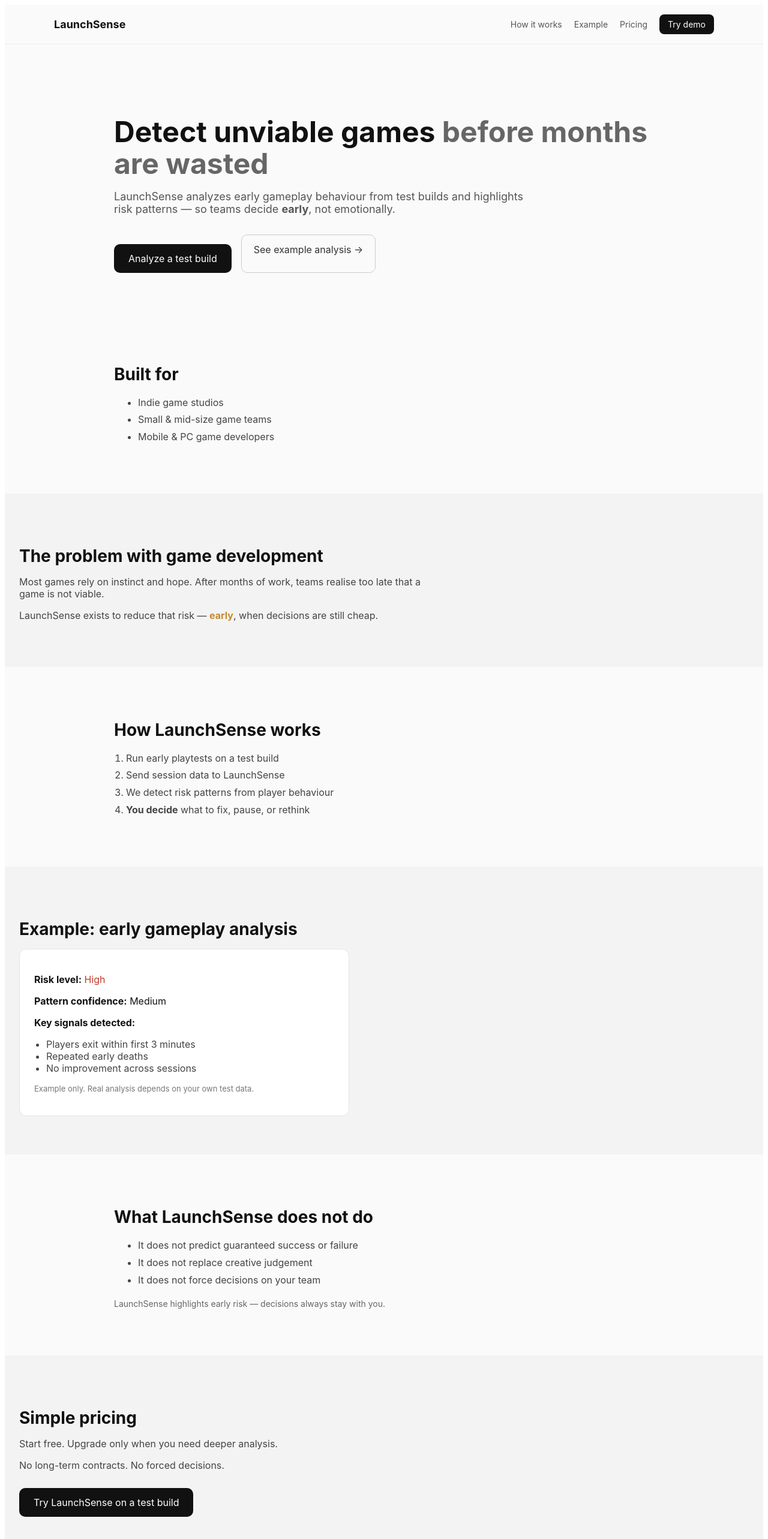
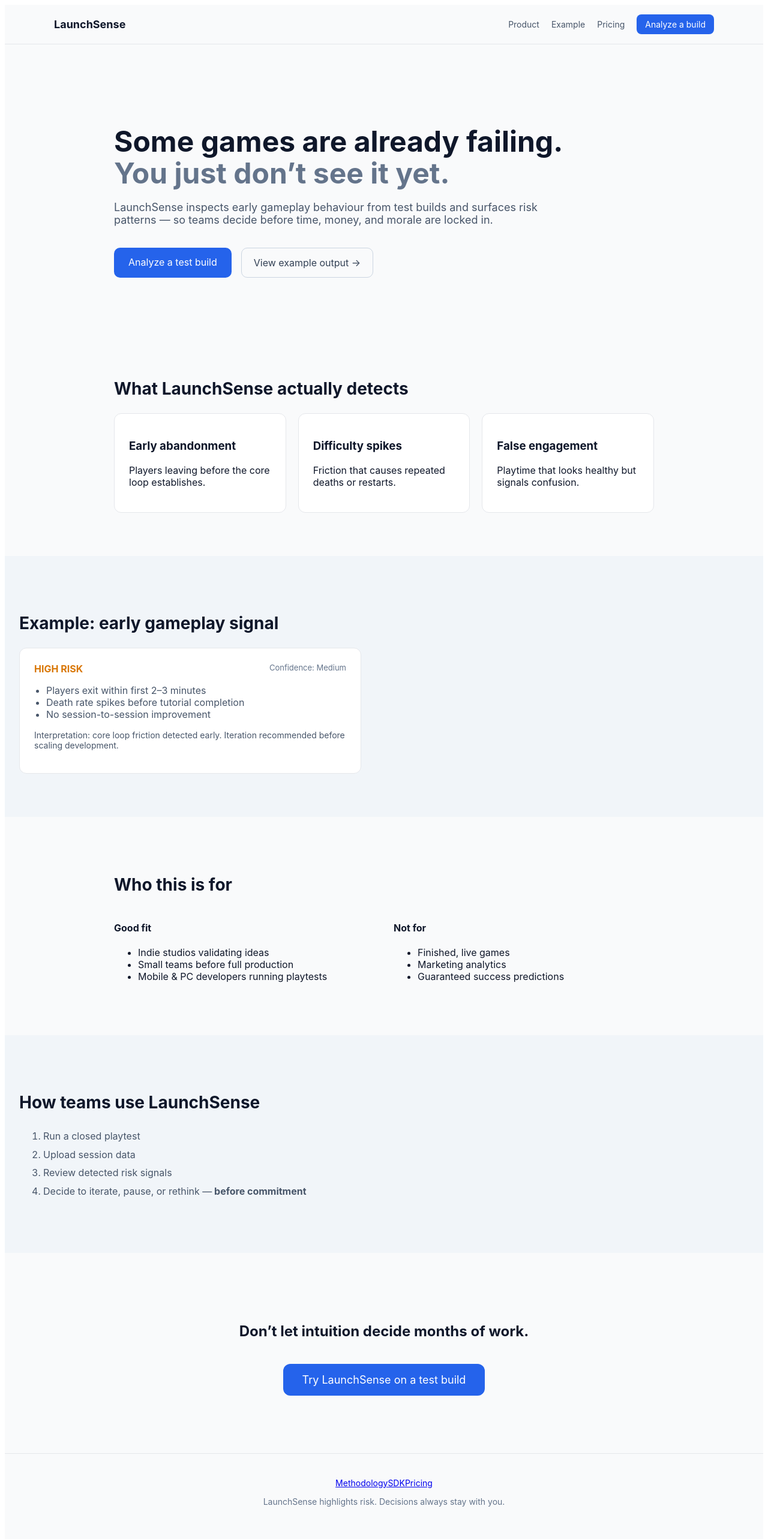
Before and after one commit to ashish98765/launchsense, a Next.js app in the folder frontend/: page / in a window 1280 px wide. Shown: the top 2566 px of the page at 60% size. Built offline with nearby package versions, Linux system fonts and the light colour scheme.

Commit message:
Update index.js

```diff
--- a/frontend/pages/index.js
+++ b/frontend/pages/index.js
@@ -6,10 +6,10 @@
         <div style={styles.navInner}>
           <div style={styles.logo}>LaunchSense</div>
           <nav style={styles.menu}>
-            <a href="#how" style={styles.navLink}>How it works</a>
+            <a href="#product" style={styles.navLink}>Product</a>
             <a href="#example" style={styles.navLink}>Example</a>
             <a href="#pricing" style={styles.navLink}>Pricing</a>
-            <a href="/demo" style={styles.primaryBtn}>Try demo</a>
+            <a href="/signup" style={styles.ctaNav}>Analyze a build</a>
           </nav>
         </div>
       </header>
@@ -17,102 +17,133 @@
       {/* HERO */}
       <section style={styles.hero}>
         <h1 style={styles.heroTitle}>
-          Detect unviable games <span style={styles.muted}>before months are wasted</span>
+          Some games are already failing.
+          <br />
+          <span style={styles.heroMuted}>
+            You just don’t see it yet.
+          </span>
         </h1>
 
         <p style={styles.heroSub}>
-          LaunchSense analyzes early gameplay behaviour from test builds
-          and highlights risk patterns — so teams decide <b>early</b>, not emotionally.
+          LaunchSense inspects early gameplay behaviour from test builds
+          and surfaces risk patterns — so teams decide before time, money,
+          and morale are locked in.
         </p>
 
         <div style={styles.heroCta}>
-          <a href="/signup" style={styles.primaryBtnLarge}>
+          <a href="/signup" style={styles.primaryBtn}>
             Analyze a test build
           </a>
           <a href="#example" style={styles.secondaryBtn}>
-            See example analysis →
+            View example output →
           </a>
         </div>
       </section>
 
-      {/* BUILT FOR */}
-      <section style={styles.section}>
-        <h2 style={styles.sectionTitle}>Built for</h2>
-        <ul style={styles.list}>
-          <li>Indie game studios</li>
-          <li>Small & mid-size game teams</li>
-          <li>Mobile & PC game developers</li>
-        </ul>
-      </section>
+      {/* WHAT IT DETECTS */}
+      <section id="product" style={styles.section}>
+        <h2 style={styles.sectionTitle}>
+          What LaunchSense actually detects
+        </h2>
 
-      {/* PROBLEM */}
-      <section style={styles.sectionAlt}>
-        <h2 style={styles.sectionTitle}>The problem with game development</h2>
-        <p style={styles.text}>
-          Most games rely on instinct and hope.
-          After months of work, teams realise too late that a game is not viable.
-        </p>
-        <p style={styles.text}>
-          LaunchSense exists to reduce that risk — <b style={{color:"#c58a2c"}}>early</b>,
-          when decisions are still cheap.
-        </p>
-      </section>
+        <div style={styles.grid}>
+          <div style={styles.card}>
+            <h3>Early abandonment</h3>
+            <p>
+              Players leaving before the core loop establishes.
+            </p>
+          </div>
 
-      {/* HOW IT WORKS */}
-      <section id="how" style={styles.section}>
-        <h2 style={styles.sectionTitle}>How LaunchSense works</h2>
-        <ol style={styles.steps}>
-          <li>Run early playtests on a test build</li>
-          <li>Send session data to LaunchSense</li>
-          <li>We detect risk patterns from player behaviour</li>
-          <li><b>You decide</b> what to fix, pause, or rethink</li>
-        </ol>
+          <div style={styles.card}>
+            <h3>Difficulty spikes</h3>
+            <p>
+              Friction that causes repeated deaths or restarts.
+            </p>
+          </div>
+
+          <div style={styles.card}>
+            <h3>False engagement</h3>
+            <p>
+              Playtime that looks healthy but signals confusion.
+            </p>
+          </div>
+        </div>
       </section>
 
       {/* EXAMPLE */}
       <section id="example" style={styles.sectionAlt}>
-        <h2 style={styles.sectionTitle}>Example: early gameplay analysis</h2>
+        <h2 style={styles.sectionTitle}>
+          Example: early gameplay signal
+        </h2>
 
-        <div style={styles.card}>
-          <p><b>Risk level:</b> <span style={{color:"#c0392b"}}>High</span></p>
-          <p><b>Pattern confidence:</b> Medium</p>
+        <div style={styles.output}>
+          <div style={styles.outputHeader}>
+            <span style={styles.riskHigh}>HIGH RISK</span>
+            <span style={styles.confidence}>Confidence: Medium</span>
+          </div>
 
-          <p style={{marginTop:12}}><b>Key signals detected:</b></p>
-          <ul style={styles.cardList}>
-            <li>Players exit within first 3 minutes</li>
-            <li>Repeated early deaths</li>
-            <li>No improvement across sessions</li>
+          <ul style={styles.outputList}>
+            <li>Players exit within first 2–3 minutes</li>
+            <li>Death rate spikes before tutorial completion</li>
+            <li>No session-to-session improvement</li>
           </ul>
 
-          <p style={styles.cardNote}>
-            Example only. Real analysis depends on your own test data.
+          <p style={styles.outputNote}>
+            Interpretation: core loop friction detected early.
+            Iteration recommended before scaling development.
           </p>
         </div>
       </section>
 
-      {/* WHAT IT DOES NOT DO */}
+      {/* WHO IT IS FOR */}
       <section style={styles.section}>
-        <h2 style={styles.sectionTitle}>What LaunchSense does not do</h2>
-        <ul style={styles.list}>
-          <li>It does not predict guaranteed success or failure</li>
-          <li>It does not replace creative judgement</li>
-          <li>It does not force decisions on your team</li>
-        </ul>
-        <p style={styles.note}>
-          LaunchSense highlights early risk — decisions always stay with you.
-        </p>
+        <h2 style={styles.sectionTitle}>
+          Who this is for
+        </h2>
+
+        <div style={styles.split}>
+          <div>
+            <h4>Good fit</h4>
+            <ul>
+              <li>Indie studios validating ideas</li>
+              <li>Small teams before full production</li>
+              <li>Mobile & PC developers running playtests</li>
+            </ul>
+          </div>
+
+          <div>
+            <h4>Not for</h4>
+            <ul>
+              <li>Finished, live games</li>
+              <li>Marketing analytics</li>
+              <li>Guaranteed success predictions</li>
+            </ul>
+          </div>
+        </div>
       </section>
 
-      {/* PRICING */}
-      <section id="pricing" style={styles.sectionAlt}>
-        <h2 style={styles.sectionTitle}>Simple pricing</h2>
-        <p style={styles.text}>
-          Start free. Upgrade only when you need deeper analysis.
-        </p>
-        <p style={styles.text}>
-          No long-term contracts. No forced decisions.
-        </p>
+      {/* HOW TEAMS USE IT */}
+      <section style={styles.sectionAlt}>
+        <h2 style={styles.sectionTitle}>
+          How teams use LaunchSense
+        </h2>
 
+        <ol style={styles.steps}>
+          <li>Run a closed playtest</li>
+          <li>Upload session data</li>
+          <li>Review detected risk signals</li>
+          <li>
+            Decide to iterate, pause, or rethink —
+            <b> before commitment</b>
+          </li>
+        </ol>
+      </section>
+
+      {/* CTA */}
+      <section style={styles.finalCta}>
+        <h2>
+          Don’t let intuition decide months of work.
+        </h2>
         <a href="/signup" style={styles.primaryBtnLarge}>
           Try LaunchSense on a test build
         </a>
@@ -121,12 +152,12 @@
       {/* FOOTER */}
       <footer style={styles.footer}>
         <div>
-          <a href="/methodology" style={styles.footerLink}>Methodology</a>
-          <a href="/sdk" style={styles.footerLink}>SDK</a>
-          <a href="/pricing" style={styles.footerLink}>Pricing</a>
+          <a href="/methodology">Methodology</a>
+          <a href="/sdk">SDK</a>
+          <a href="/pricing">Pricing</a>
         </div>
-        <p style={styles.footerNote}>
-          LaunchSense supports decisions. It never replaces creative judgement.
+        <p>
+          LaunchSense highlights risk. Decisions always stay with you.
         </p>
       </footer>
     </div>
@@ -138,16 +169,16 @@
 const styles = {
   page: {
     fontFamily: "Inter, system-ui, sans-serif",
-    color: "#111",
-    background: "#fafafa"
+    background: "#F9FAFB",
+    color: "#0F172A",
   },
 
   nav: {
     position: "sticky",
     top: 0,
-    background: "#fafafa",
-    borderBottom: "1px solid #eee",
-    zIndex: 10
+    background: "#F9FAFB",
+    borderBottom: "1px solid #E5E7EB",
+    zIndex: 10,
   },
   navInner: {
     maxWidth: 1100,
@@ -155,140 +186,161 @@
     padding: "16px 24px",
     display: "flex",
     justifyContent: "space-between",
-    alignItems: "center"
+    alignItems: "center",
   },
   logo: {
     fontWeight: 700,
-    fontSize: 18
+    fontSize: 18,
   },
   menu: {
     display: "flex",
     gap: 20,
-    alignItems: "center"
+    alignItems: "center",
   },
   navLink: {
     textDecoration: "none",
-    color: "#555",
-    fontSize: 14
+    color: "#475569",
+    fontSize: 14,
+  },
+  ctaNav: {
+    background: "#2563EB",
+    color: "#fff",
+    padding: "8px 14px",
+    borderRadius: 8,
+    textDecoration: "none",
+    fontSize: 14,
   },
 
   hero: {
     maxWidth: 900,
     margin: "0 auto",
-    padding: "80px 24px 64px"
+    padding: "96px 24px 72px",
   },
   heroTitle: {
     fontSize: 48,
     lineHeight: 1.1,
-    marginBottom: 16
+    marginBottom: 20,
   },
-  muted: {
-    color: "#666"
+  heroMuted: {
+    color: "#64748B",
   },
   heroSub: {
     fontSize: 18,
-    color: "#555",
-    maxWidth: 700,
-    marginBottom: 32
+    color: "#475569",
+    maxWidth: 720,
+    marginBottom: 36,
   },
   heroCta: {
     display: "flex",
     gap: 16,
-    flexWrap: "wrap"
+    flexWrap: "wrap",
   },
 
   section: {
     maxWidth: 900,
     margin: "0 auto",
-    padding: "64px 24px"
+    padding: "72px 24px",
   },
   sectionAlt: {
-    background: "#f3f3f3",
-    padding: "64px 24px"
+    background: "#F1F5F9",
+    padding: "72px 24px",
   },
   sectionTitle: {
     fontSize: 28,
-    marginBottom: 16
+    marginBottom: 24,
   },
 
-  list: {
-    color: "#444",
-    lineHeight: 1.8
+  grid: {
+    display: "grid",
+    gridTemplateColumns: "repeat(auto-fit, minmax(220px,1fr))",
+    gap: 20,
   },
-  steps: {
-    color: "#444",
-    lineHeight: 1.8,
-    paddingLeft: 20
-  },
-
   card: {
-    maxWidth: 500,
     background: "#fff",
     padding: 24,
     borderRadius: 12,
-    border: "1px solid #e5e5e5"
-  },
-  cardList: {
-    paddingLeft: 20,
-    color: "#444"
-  },
-  cardNote: {
-    fontSize: 13,
-    color: "#777",
-    marginTop: 12
+    border: "1px solid #E5E7EB",
   },
 
-  text: {
-    color: "#444",
-    maxWidth: 700,
-    marginBottom: 12
+  output: {
+    maxWidth: 520,
+    background: "#fff",
+    border: "1px solid #E5E7EB",
+    borderRadius: 12,
+    padding: 24,
   },
-  note: {
+  outputHeader: {
+    display: "flex",
+    justifyContent: "space-between",
+    marginBottom: 12,
+  },
+  riskHigh: {
+    color: "#D97706",
+    fontWeight: 700,
+  },
+  confidence: {
+    fontSize: 13,
+    color: "#64748B",
+  },
+  outputList: {
+    paddingLeft: 20,
+    color: "#475569",
+  },
+  outputNote: {
+    marginTop: 12,
     fontSize: 14,
-    color: "#666",
-    marginTop: 12
+    color: "#475569",
+  },
+
+  split: {
+    display: "grid",
+    gridTemplateColumns: "1fr 1fr",
+    gap: 32,
+  },
+
+  steps: {
+    maxWidth: 640,
+    lineHeight: 1.9,
+    color: "#475569",
+  },
+
+  finalCta: {
+    textAlign: "center",
+    padding: "96px 24px",
   },
 
   primaryBtn: {
-    background: "#111",
-    color: "#fff",
-    padding: "8px 14px",
-    borderRadius: 8,
-    textDecoration: "none",
-    fontSize: 14
-  },
-  primaryBtnLarge: {
-    display: "inline-block",
-    background: "#111",
+    background: "#2563EB",
     color: "#fff",
     padding: "14px 24px",
     borderRadius: 10,
     textDecoration: "none",
     fontSize: 16,
-    marginTop: 16
+  },
+  primaryBtnLarge: {
+    background: "#2563EB",
+    color: "#fff",
+    padding: "16px 32px",
+    borderRadius: 12,
+    textDecoration: "none",
+    fontSize: 18,
+    display: "inline-block",
+    marginTop: 20,
   },
   secondaryBtn: {
+    border: "1px solid #CBD5E1",
     padding: "14px 20px",
-    border: "1px solid #ccc",
     borderRadius: 10,
     textDecoration: "none",
-    color: "#333",
-    fontSize: 16
+    color: "#334155",
+    fontSize: 16,
   },
 
   footer: {
-    borderTop: "1px solid #eee",
-    padding: "32px 24px",
+    borderTop: "1px solid #E5E7EB",
+    padding: "40px 24px",
     textAlign: "center",
-    color: "#666"
+    color: "#64748B",
+    fontSize: 14,
   },
-  footerLink: {
-    margin: "0 12px",
-    textDecoration: "none",
-    color: "#555"
-  },
-  footerNote: {
-    fontSize: 13,
-    marginTop: 12
-  }
 };
```
